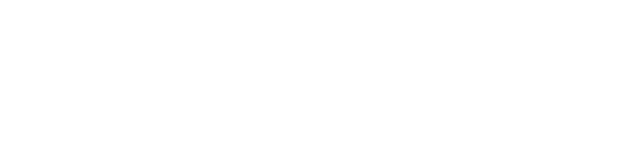
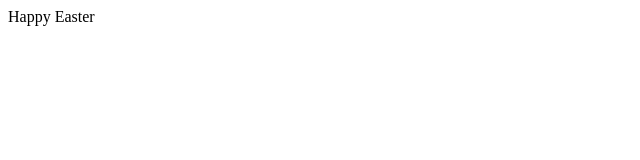
Before and after one commit to FaithMwathi/landing.project, a plain HTML site: page index.html in a window 1280 px wide. Shown: the whole page, without its empty margins (0-640 px from the left). Drawn offline with Linux system fonts and the light colour scheme.

Commit message:
added a div
This is a learning easter

```diff
--- a/index.html
+++ b/index.html
@@ -6,6 +6,6 @@
     <title>Document</title>
 </head>
 <body>
-
+    <div class="container">Happy Easter</div>
 </body>
 </html>
```
